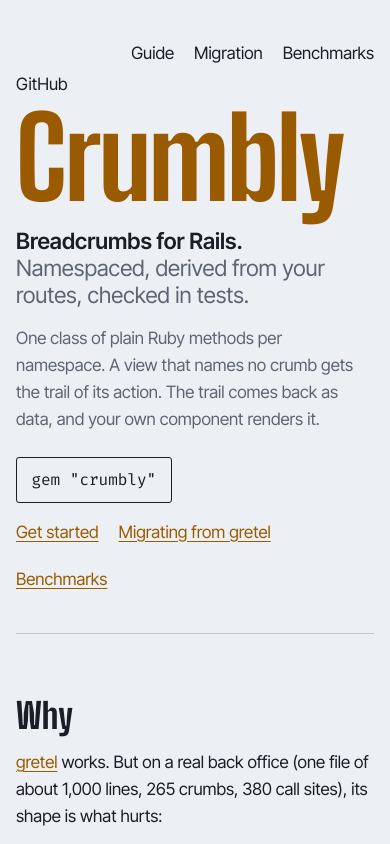
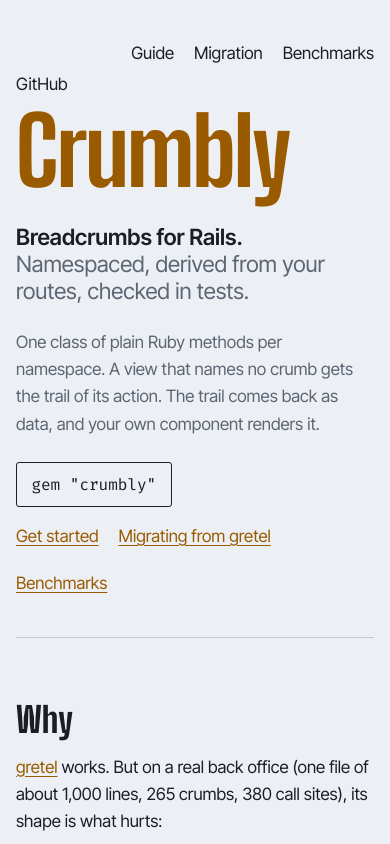
Before and after one commit to levups/crumbly, a plain HTML site: page docs/index.html in a window 390 px wide. Shown: the top 844 px of the page. Drawn offline with Linux system fonts and the light colour scheme.

Commit message:
Site: the wordmark spans the home page hero (#43)
The home page set the wordmark in an auto-width column beside the
tagline. The four sites share this hero, and it breaks as soon as a name
gets long: on Crumbly at 1440 px the tagline and summary wrapped two
words per line and ran past the page, and SuperSlim did the same
(levups/super-slim#49).

The wordmark now spans the hero on its own line, with the tagline on the
left and the summary, install line and links on the right below it. Same
CSS on all four sites.

- **Sized to fit**: `clamp(4.5rem, 24vw, 19rem)`, enough for a 9-letter
name on a 320 px phone and on the 1120 px page.
- **Descenders cleared**: a 0.12 em bottom margin keeps them off the
tagline and the rule.
- **Other pages untouched**: only the home hero changes.

<details><summary>Checked</summary>

No horizontal scroll at 320, 375, 768, 1024 and 1440 px; the wordmark
fits its box at each width.
</details>

🤖 Generated with [Claude Code](https://claude.com/claude-code)

Co-authored-by: Claude Opus 5.5 <noreply@anthropic.com>

```diff
--- a/docs/index.html
+++ b/docs/index.html
@@ -34,8 +34,8 @@
   <main id="content">
     <header class="hero">
       <h1 class="wordmark">Crumbly</h1>
+      <p class="byline"><span>Breadcrumbs for Rails.</span><span class="byline-sub">Namespaced, derived from your routes, checked in tests.</span></p>
       <div>
-        <p class="byline"><span>Breadcrumbs for Rails.</span><span class="byline-sub">Namespaced, derived from your routes, checked in tests.</span></p>
         <p class="summary">One class of plain Ruby methods per namespace. A view that names no crumb gets the trail of its action. The trail comes back as data, and your own component renders it.</p>
         <code class="install">gem "crumbly"</code>
         <p class="links"><a href="guide.html">Get started</a><a href="migration.html">Migrating from gretel</a><a href="benchmarks.html">Benchmarks</a></p>
--- a/docs/style.css
+++ b/docs/style.css
@@ -30,11 +30,11 @@ pre .gd { color: var(--flagged); }
 
 .page { max-width: 72rem; margin: 0 auto; padding: 2rem 1rem 4rem; }
 
-.hero { display: grid; grid-template-columns: 1fr; gap: 1.5rem; align-items: end; border-bottom: 1px solid var(--rail); padding-bottom: 2.5rem; }
-@media (min-width: 52rem) { .hero { grid-template-columns: auto 1fr; gap: 3rem; } }
-/* The name is the brief: a tall, narrow wordmark that takes the whole height and almost no width. */
-.wordmark { font: 800 clamp(7rem, 26vw, 19rem)/0.8 "Big Shoulders Display", sans-serif; letter-spacing: -0.02em; margin: 0; color: var(--accent); }
-.byline { font-size: clamp(1.4rem, 2.6vw, 2rem); line-height: 1.2; font-weight: 600; margin: 0 0 1rem; }
+.hero { display: grid; grid-template-columns: 1fr; gap: 1.5rem 3rem; align-items: start; border-bottom: 1px solid var(--rail); padding-bottom: 2.5rem; }
+@media (min-width: 52rem) { .hero { grid-template-columns: 1fr 1fr; } .hero .wordmark { grid-column: 1 / -1; } }
+/* The name is the brief: one line across the page, the tagline and the install block side by side below it. Big Shoulders sets a name of up to 9 letters within 3.5 em, so 24vw fits a phone and 19rem the 70rem page; the bottom margin clears the descenders. */
+.wordmark { font: 800 clamp(4.5rem, 24vw, 19rem)/0.8 "Big Shoulders Display", sans-serif; letter-spacing: -0.02em; margin: 0 0 0.12em; color: var(--accent); }
+.byline { font-size: clamp(1.4rem, 2.6vw, 2rem); line-height: 1.2; font-weight: 600; margin: 0; }
 .byline span { display: block; }
 .byline-sub { color: var(--muted); font-weight: 400; }
 .summary { color: var(--muted); margin: 0 0 1.5rem; max-width: 40ch; }
```
